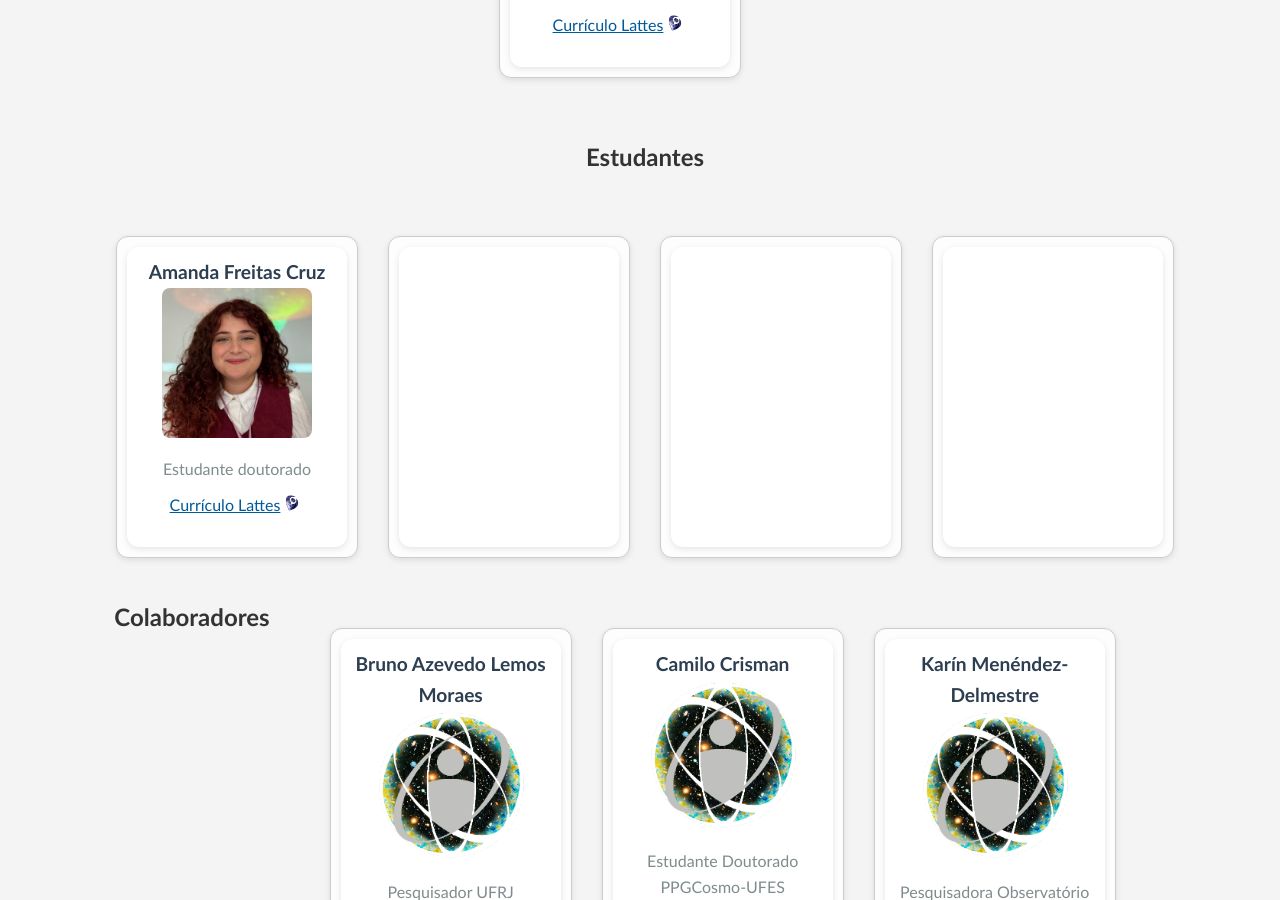
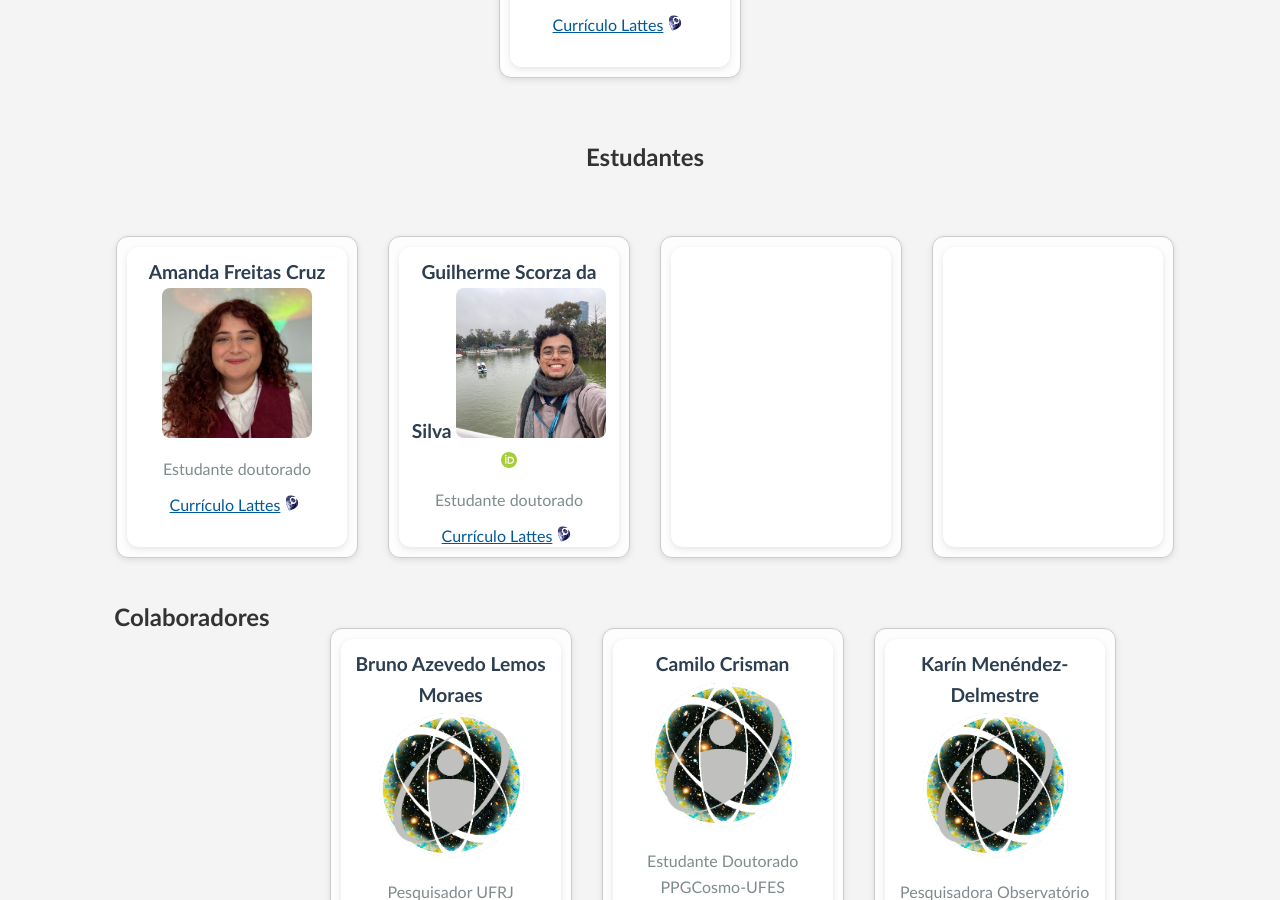
Before and after one commit to cbpf-cosmo/cbpf-cosmo.github.io, a Jekyll site: the page membros.html, which Jekyll copies as it is, in a window 1280 px wide and 900 px high, scrolled down 2047 px. Built offline with Jekyll 4.4.1, drawn with Linux system fonts in a browser that asks for light colours.

Commit message:
adding students

```diff
--- a/membros.html
+++ b/membros.html
@@ -491,7 +491,7 @@
   </li>
 
 </ul>
-
+<!-- ----------------------------------ESTUDANTES -->
 <p></p>
 	<h2>Estudantes</h2>
       <ul class="members-list">
@@ -527,22 +527,22 @@
     <div class="member-inner">
       <div class="member-front">
         <div class="member-name">
-          <!-- Amanda Freitas Cruz
-          <img src="images/thumbs/amanda_freitas.jpg" alt="foto" class="clickable-photo"
-               style="width:150px; height:150px; object-fit:cover;"> -->
-          <!-- <a href="https://orcid.org/" target="_blank">
-            <img src="images/ORCID-iD_icon_vector.svg" alt="iD ORCID"/> -->
-          <!-- </a>
+          Guilherme Scorza da Silva
+          <img src="images/thumbs/Guilherme_Scorza.jpg" alt="foto" class="clickable-photo"
+               style="width:150px; height:150px; object-fit:cover;">
+          <a href=" https://orcid.org/0000-0003-1486-1461" target="_blank">
+            <img src="images/ORCID-iD_icon_vector.svg" alt="iD ORCID"/>
+          </a>
         </div>
         <div class="member-role">Estudante doutorado</div>
         <div class="member-lattes">
-          <a href="http://lattes.cnpq.br/" target="_blank">
+          <a href="http://lattes.cnpq.br/3277653057829981" target="_blank">
             Currículo Lattes<img src="images/lattes-logo-2.png" alt="iD Lattes"/>
           </a>
-        </div> -->
+        </div>
       </div>
       <div class="member-back">
-        <p>Texto sobre Amanda palavras-chaves</p>
+        <p>Supervisor: Leonardo Chataignier</p>
         <button class="btn-back">Voltar</button>
       </div>
     </div>
```
Also changed, not shown: images/thumbs/Guilherme_Scorza.jpg (added).
